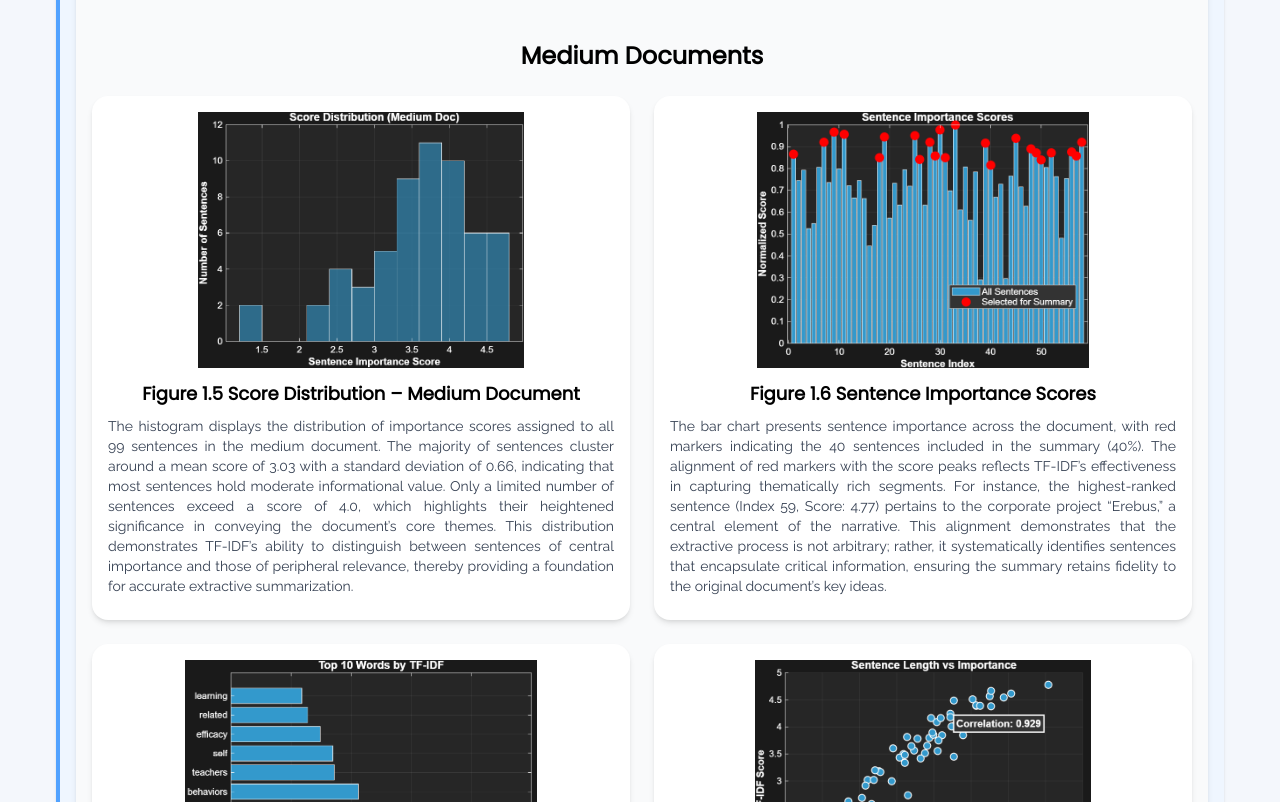
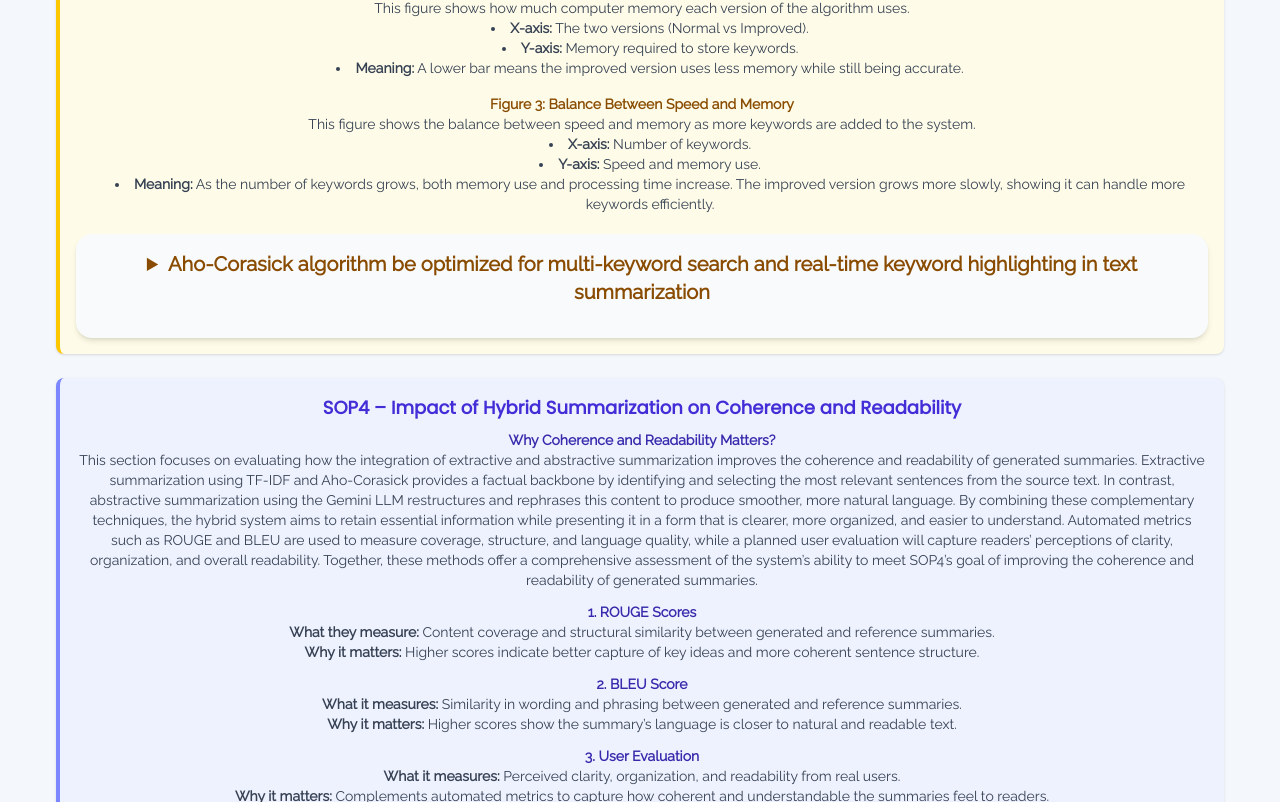
Before and after one commit to dperrr/text-summarization, a React (Vite) app: page /overall in a window 1280 px wide. Shown: the part 1998-2800 px from the top of the page. Built offline with nearby package versions, Linux system fonts and the light colour scheme.

Commit message:
Added SOP4

```diff
--- a/src/pages/SummarizationCharts.jsx
+++ b/src/pages/SummarizationCharts.jsx
@@ -247,7 +247,7 @@ Y-axis: TF-IDF importance score`
       </p>
     </div>
   </div>
-    <details open className="bg-gray-50 rounded-2xl shadow-md p-4 mt-5">
+    <details  className="bg-gray-50 rounded-2xl shadow-md p-4 mt-5">
         <summary className="cursor-pointer text-xl font-bold text-blue-700 mb-4">
           TF-IDF Utilization in Text Summarization
         </summary>
@@ -478,7 +478,7 @@ Y-axis: TF-IDF importance score`
       <p><strong>Interpretation:</strong> Higher = more efficient on longer documents.</p>
     </div>
   </div>
-  <details open className="bg-gray-50 rounded-2xl shadow-md p-4 mt-5">
+  <details  className="bg-gray-50 rounded-2xl shadow-md p-4 mt-5">
         <summary className="cursor-pointer text-xl font-bold text-green-800 mb-4">
           Comparison to existing AI-based text summarization tools in terms of accuracy, efficiency, and scalability
         </summary>
@@ -761,7 +761,7 @@ Y-axis: TF-IDF importance score`
       </ul>
     </div>
   </div>
-        <details open className="bg-gray-50 rounded-2xl shadow-md p-4 mt-5">
+        <details  className="bg-gray-50 rounded-2xl shadow-md p-4 mt-5">
         <summary className="cursor-pointer text-xl font-bold text-yellow-800 mb-4">
           Aho-Corasick algorithm be optimized for multi-keyword search and real-time keyword highlighting in text summarization
         </summary>
@@ -834,6 +834,114 @@ Y-axis: TF-IDF importance score`
 
       </details>
 </div>
+<div className="p-4 bg-indigo-50 border-l-4 border-indigo-400 rounded-lg shadow-sm mb-6 mt-5">
+  <h2 className="text-lg font-semibold text-indigo-700 mb-2">
+    SOP4 – Impact of Hybrid Summarization on Coherence and Readability
+  </h2>
+
+
+  <div className="space-y-3 text-sm text-gray-700">
+    <div>
+      <span className='font-semibold text-indigo-800'>Why Coherence and Readability Matters?</span>
+      <p>This section focuses on evaluating how the integration of extractive and abstractive summarization improves the coherence and readability of generated summaries. Extractive summarization using TF-IDF and Aho-Corasick provides a factual backbone by identifying and selecting the most relevant sentences from the source text. In contrast, abstractive summarization using the Gemini LLM restructures and rephrases this content to produce smoother, more natural language. By combining these complementary techniques, the hybrid system aims to retain essential information while presenting it in a form that is clearer, more organized, and easier to understand. Automated metrics such as ROUGE and BLEU are used to measure coverage, structure, and language quality, while a planned user evaluation will capture readers’ perceptions of clarity, organization, and overall readability. Together, these methods offer a comprehensive assessment of the system’s ability to meet SOP4’s goal of improving the coherence and readability of generated summaries.</p>
+    </div>
+    <div>
+      <span className="font-semibold text-indigo-800">1. ROUGE Scores</span>
+      <p><strong>What they measure:</strong> Content coverage and structural similarity between generated and reference summaries.</p>
+      <p><strong>Why it matters:</strong> Higher scores indicate better capture of key ideas and more coherent sentence structure.</p>
+    </div>
+
+    <div>
+      <span className="font-semibold text-indigo-800">2. BLEU Score</span>
+      <p><strong>What it measures:</strong> Similarity in wording and phrasing between generated and reference summaries.</p>
+      <p><strong>Why it matters:</strong> Higher scores show the summary’s language is closer to natural and readable text.</p>
+    </div>
+
+    <div>
+      <span className="font-semibold text-indigo-800">3. User Evaluation</span>
+      <p><strong>What it measures:</strong> Perceived clarity, organization, and readability from real users.</p>
+      <p><strong>Why it matters:</strong> Complements automated metrics to capture how coherent and understandable the summaries feel to readers.</p>
+    </div>
+  </div>
+   <details className="bg-gray-50 rounded-2xl shadow-md p-4 mt-5">
+        <summary className="cursor-pointer text-xl font-bold text-indigo-800 mb-4">
+          Basic Comparison of Extractive and Abstractive Summarization
+        </summary>
+         {/* Small Documents */}
+        <h2 className="text-2xl font-semibold text-center mb-6">Small Documents</h2>
+
+          <div className="overflow-x-auto mt-6">
+            <table className="min-w-full border border-gray-300 text-sm">
+              <thead className="bg-purple-100 text-purple-900">
+                <tr>
+                  <th className="border px-4 py-2 text-left">Tool / System</th>
+                  <th className="border px-4 py-2 text-left">ROUGE-1</th>
+                  <th className="border px-4 py-2 text-left">ROUGE-2</th>
+                  <th className="border px-4 py-2 text-left">ROUGE-L</th>
+                  <th className="border px-4 py-2 text-left">BLEU</th>
+
+                </tr>
+              </thead>
+              <tbody>
+                <tr>
+                  <td className="border px-4 py-2 font-medium">Briefos (Small docs)</td>
+                  <td className="border px-4 py-2">0.6837</td>
+                  <td className="border px-4 py-2">0.4215</td>
+                  <td className="border px-4 py-2">0.6203</td>
+                  <td className="border px-4 py-2">0.2565</td>
+
+                </tr>
+                <tr>
+                  <td className="border px-4 py-2 font-medium">Briefos (Medium docs)</td>
+                  <td className="border px-4 py-2">0.5123</td>
+                  <td className="border px-4 py-2">0.2483</td>
+                  <td className="border px-4 py-2">0.3522</td>
+                  <td className="border px-4 py-2">0.0486</td>
+
+                </tr>
+
+                <tr>
+                  <td className="border px-4 py-2 font-medium">Extractive(Small)</td>
+                  <td className="border px-4 py-2">0.60</td>
+                  <td className="border px-4 py-2">~0.30</td>
+                  <td className="border px-4 py-2">0.55</td>
+                  <td className="border px-4 py-2">~0.30</td>
+
+                </tr>
+                <tr>
+                  <td className="border px-4 py-2 font-medium">Extractive(Medium)</td>
+                  <td className="border px-4 py-2">0.50</td>
+                  <td className="border px-4 py-2">~0.30</td>
+                  <td className="border px-4 py-2">~0.45</td>
+                  <td className="border px-4 py-2">~0.40</td>
+
+                </tr>
+                <tr>
+                  <td className="border px-4 py-2 font-medium">Extractive (Large)</td>
+                  <td className="border px-4 py-2">~0.40</td>
+                  <td className="border px-4 py-2">~0.12</td>
+                  <td className="border px-4 py-2">~0.35</td>
+                  <td className="border px-4 py-2">~0.38</td>
+
+                </tr>
+              </tbody>
+            </table>
+            <h2 className='text-lg font-semibold text-gray-800 mb-2 text-center'>Table 3. Comparison of Extracive and Abstracive Summarization</h2>
+
+          </div>
+        {/* Evaluation Small */}
+        <div className="mt-8 p-4 bg-green-50 border border-green-200 rounded-xl">
+          <h3 className="text-lg font-semibold text-green-800 mb-2">Overall Evaluation</h3>
+          <p className="text-gray-700 text-sm text-justify">
+            The overall evaluation across small, medium, and large documents indicates that Briefos (abstractive summarization) consistently excels in capturing the meaning, structure, and coherence of source texts, particularly for shorter documents, while the extractive system demonstrates stronger fidelity to the original wording and greater stability as document size increases. These results suggest that the integration of both approaches can deliver a balanced system that enhances readability, coherence, and accuracy of generated summaries across varying text lengths. However, quantitative metrics such as ROUGE and BLEU only measure overlap and structural similarity and may not fully capture user-perceived quality, usability, or relevance of the summaries. To address this, a planned user evaluation will complement the automated metrics by assessing perceived clarity, usefulness, and satisfaction with the generated summaries. Taken together, these findings and the forthcoming user feedback will provide a more holistic validation of the system’s ability to meet its intended goals of improving summarization quality, readability, and user experience.
+          </p>
+        </div>
+      </details>
+</div>
+
+
+
+
 
 
     </div>
```
